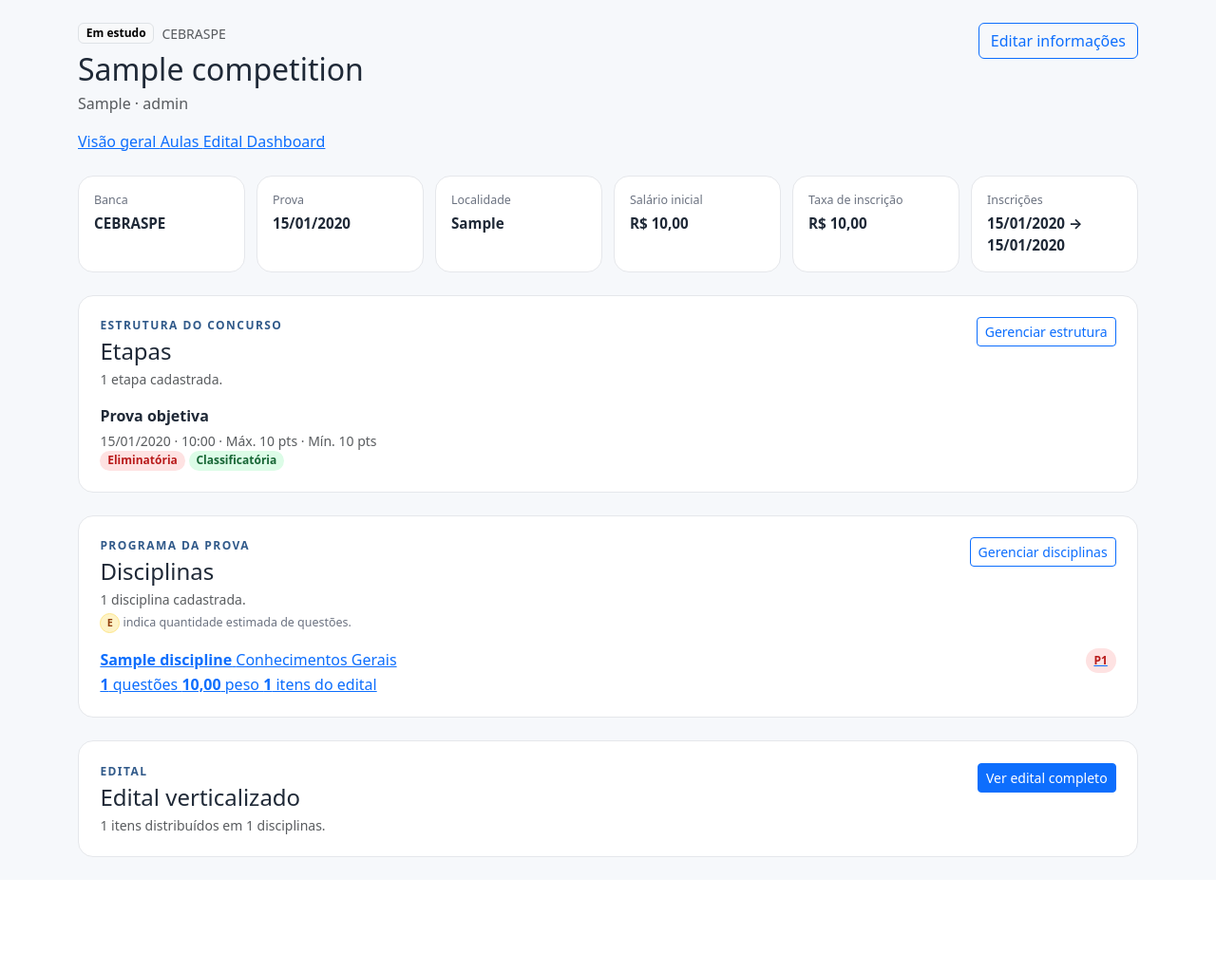
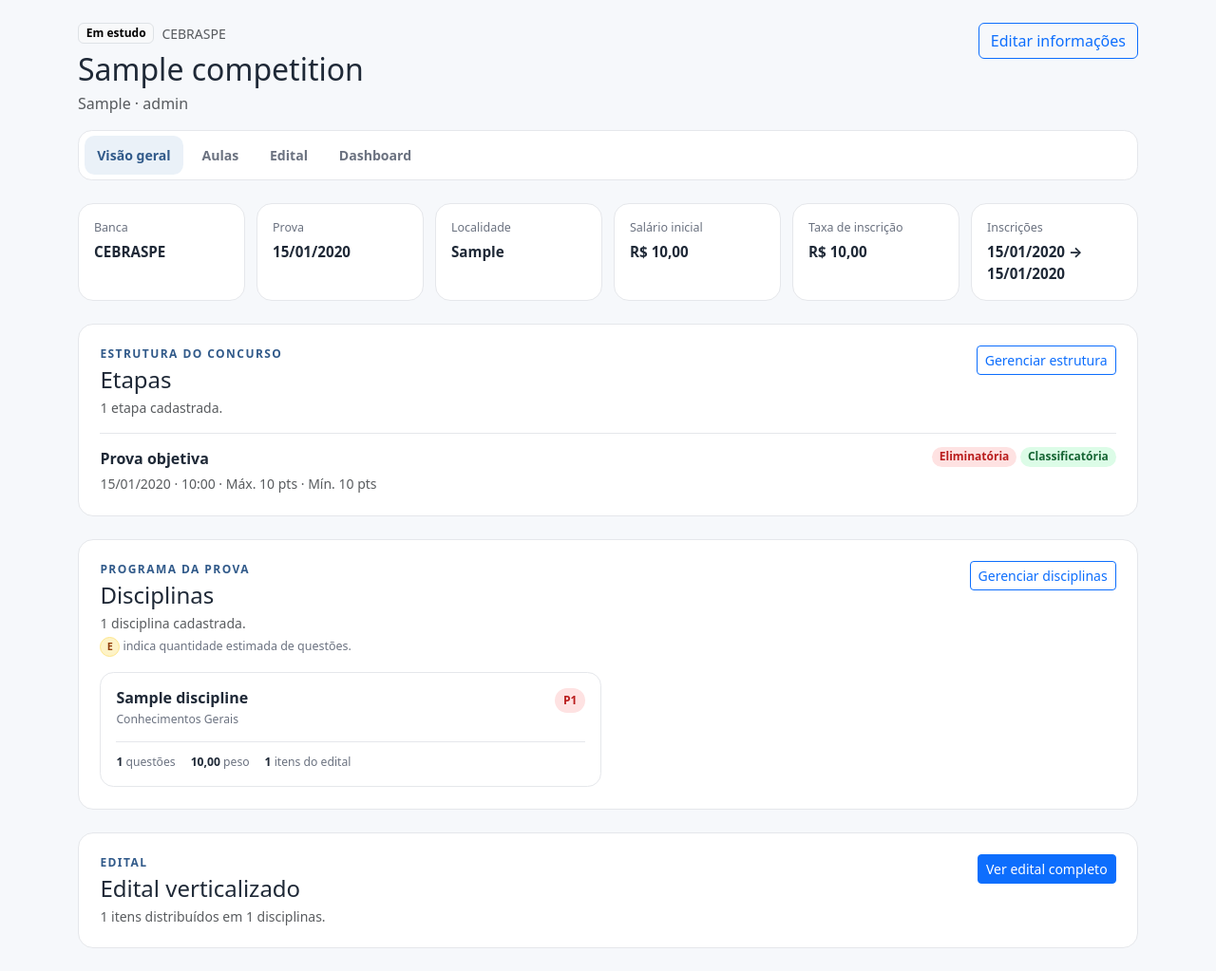
Before and after one commit to clice/concurso-study-manager, a Django app: page /concursos/1/ in a window 1280 px wide. Shown: the part 57-1080 px from the top of the page at 95% size. Before the commit the page ends 960 px from the top, so only its background shows below. Run offline with Django 5.2, Linux system fonts and the light colour scheme; data comes from the database, SQL or seed files in the repository; tables that the repository leaves empty hold one stand-in row (values such as "Sample post").

Commit message:
style: add competition overview navigation and discipline cards

```diff
--- a/static/css/app.css
+++ b/static/css/app.css
@@ -446,3 +446,131 @@ details > summary::-webkit-details-marker {
         align-items: flex-start;
     }
 }
+
+
+.competition-nav {
+    background: var(--surface);
+    border: 1px solid var(--line);
+    border-radius: .9rem;
+    display: flex;
+    gap: .35rem;
+    overflow-x: auto;
+    padding: .35rem;
+}
+
+.competition-nav-link {
+    border-radius: .65rem;
+    color: var(--muted);
+    flex: 0 0 auto;
+    font-size: .88rem;
+    font-weight: 700;
+    padding: .6rem .85rem;
+    text-decoration: none;
+}
+
+.competition-nav-link:hover {
+    background: #f8fafc;
+    color: var(--ink);
+}
+
+.competition-nav-link.active {
+    background: var(--accent-soft);
+    color: var(--accent);
+}
+
+.overview-stage-list {
+    border-top: 1px solid var(--line);
+}
+
+.overview-stage {
+    align-items: flex-start;
+    border-bottom: 1px solid var(--line);
+    display: flex;
+    gap: 1rem;
+    justify-content: space-between;
+    padding: .9rem 0;
+}
+
+.overview-stage:last-child {
+    border-bottom: 0;
+    padding-bottom: 0;
+}
+
+.discipline-card-grid {
+    display: grid;
+    gap: .85rem;
+    grid-template-columns: repeat(2, minmax(0, 1fr));
+}
+
+.discipline-card {
+    background: #fff;
+    border: 1px solid var(--line);
+    border-radius: .9rem;
+    color: inherit;
+    padding: 1rem;
+    text-decoration: none;
+    transition: border-color .15s ease, box-shadow .15s ease, transform .15s ease;
+}
+
+.discipline-card:hover {
+    border-color: #cbd5e1;
+    box-shadow: 0 10px 22px rgba(31, 41, 55, .06);
+    color: inherit;
+    transform: translateY(-1px);
+}
+
+.discipline-card-title {
+    display: block;
+    line-height: 1.3;
+}
+
+.discipline-card-subtitle {
+    color: var(--muted);
+    display: block;
+    font-size: .76rem;
+    margin-top: .25rem;
+}
+
+.discipline-card-stats {
+    border-top: 1px solid var(--line);
+    display: flex;
+    flex-wrap: wrap;
+    gap: .6rem 1rem;
+    margin-top: .85rem;
+    padding-top: .75rem;
+}
+
+.discipline-card-stats > span {
+    color: var(--muted);
+    font-size: .76rem;
+}
+
+.discipline-card-stats strong {
+    color: var(--ink);
+}
+
+.discipline-summary-grid {
+    display: grid;
+    gap: .75rem;
+    grid-template-columns: repeat(6, minmax(0, 1fr));
+}
+
+@media (max-width: 992px) {
+    .discipline-card-grid {
+        grid-template-columns: 1fr;
+    }
+
+    .discipline-summary-grid {
+        grid-template-columns: repeat(3, minmax(0, 1fr));
+    }
+}
+
+@media (max-width: 576px) {
+    .overview-stage {
+        flex-direction: column;
+    }
+
+    .discipline-summary-grid {
+        grid-template-columns: 1fr;
+    }
+}
```
